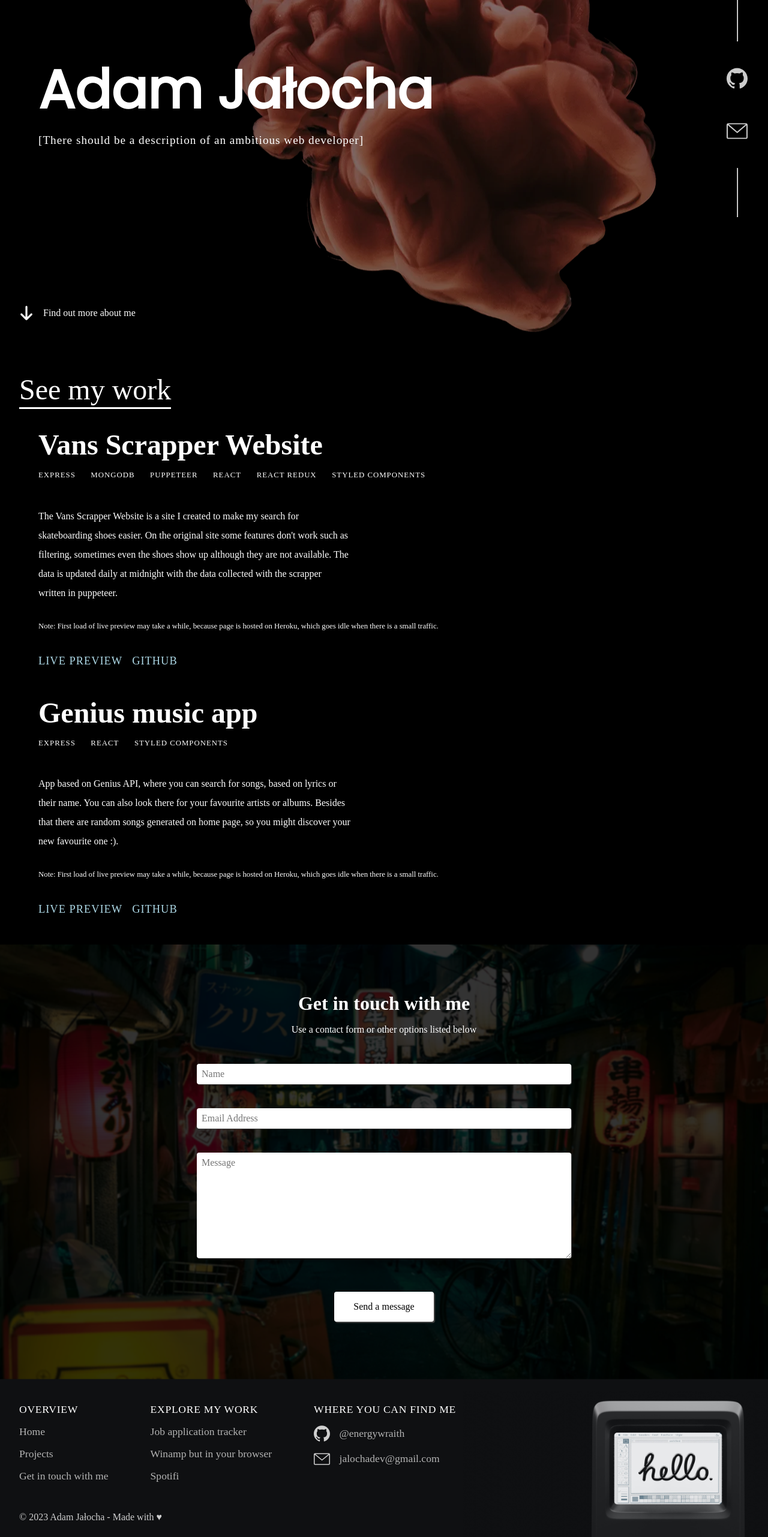
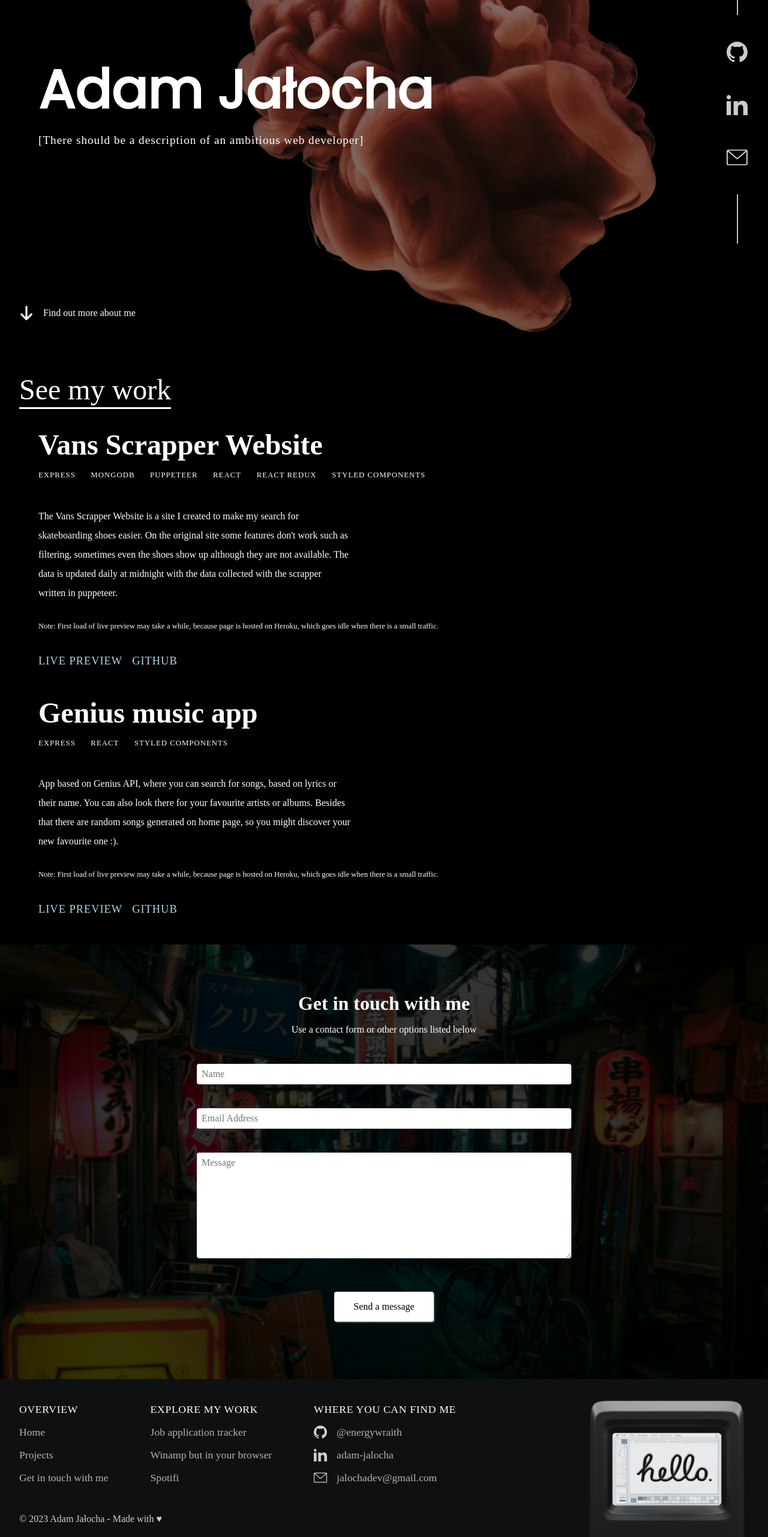
Before and after one commit to energywraith/my-portfolio, a React (Create React App) app: page / in a window 1280 px wide. Shown: the part 234-2797 px from the top of the page at 60% size. Built offline with nearby package versions, Linux system fonts and the light colour scheme; a web font is replaced by a local one.

Commit message:
Added LinkedIn to Contact links

```diff
--- a/src/components/core/List.jsx
+++ b/src/components/core/List.jsx
@@ -71,13 +71,14 @@ const Styled = {
     font-size: 1.1em;
     display: flex;
     align-items: center;
+    height: 1.25em;
 
     & img {
       margin-right: 1rem;
       filter: invert(1);
       opacity: 0.8;
-      width: 1.5em;
-      height: 1.5em;
+      width: 1.25em;
+      height: 1.25em;
     }
 
     & a {
--- a/src/components/templates/BadgesList.jsx
+++ b/src/components/templates/BadgesList.jsx
@@ -2,6 +2,7 @@ import Line from 'components/core/Line';
 import React from 'react';
 import styled from 'styled-components';
 import { Link } from 'react-scroll';
+import LinkedInSVG from 'assets/linkedin.svg';
 import GithubSVG from 'assets/github.svg';
 import MailSVG from 'assets/mail.svg';
 
@@ -12,6 +13,11 @@ function BadgesList() {
       <li>
         <a href="https://github.com/energywraith" rel="noopener noreferrer">
           <img src={GithubSVG} alt="github logo" />
+        </a>
+      </li>
+      <li>
+        <a href="https://www.linkedin.com/in/adam-jalocha/" rel="noopener noreferrer">
+          <img src={LinkedInSVG} alt="linkedin logo" />
         </a>
       </li>
       <li>
--- a/src/components/templates/sections/Footer.jsx
+++ b/src/components/templates/sections/Footer.jsx
@@ -4,6 +4,7 @@ import { useTranslation } from 'react-i18next';
 import List from 'components/core/List';
 import MailIconSVG from 'assets/mail.svg';
 import GithubIconSVG from 'assets/github.svg';
+import LinkedInIconSvg from 'assets/linkedin.svg';
 import OldSchoolMacJPG from 'assets/mac-old-school.jpg';
 import Container from 'components/core/Container';
 
@@ -37,6 +38,7 @@ function Footer() {
             header={t('footer.findMe.header')}
             elements={[
               { label: t('footer.findMe.github'), icon: GithubIconSVG, to: 'https://github.com/energywraith' },
+              { label: t('footer.findMe.linkedin'), icon: LinkedInIconSvg, to: 'https://www.linkedin.com/in/adam-jalocha/' },
               { label: t('footer.findMe.mail'), icon: MailIconSVG, to: 'mailto:jalochadev@gmail.com' },
             ]}
             isVertical
--- a/src/i18n/en.json
+++ b/src/i18n/en.json
@@ -55,6 +55,7 @@
       "findMe": {
         "header": "WHERE YOU CAN FIND ME",
         "github": "@energywraith",
+        "linkedin": "adam-jalocha",
         "mail": "jalochadev@gmail.com"
       },
       "copyright": "© {{ year }} {{ name }} - ",
```
Also changed, not shown: src/assets/linkedin.svg (added).
